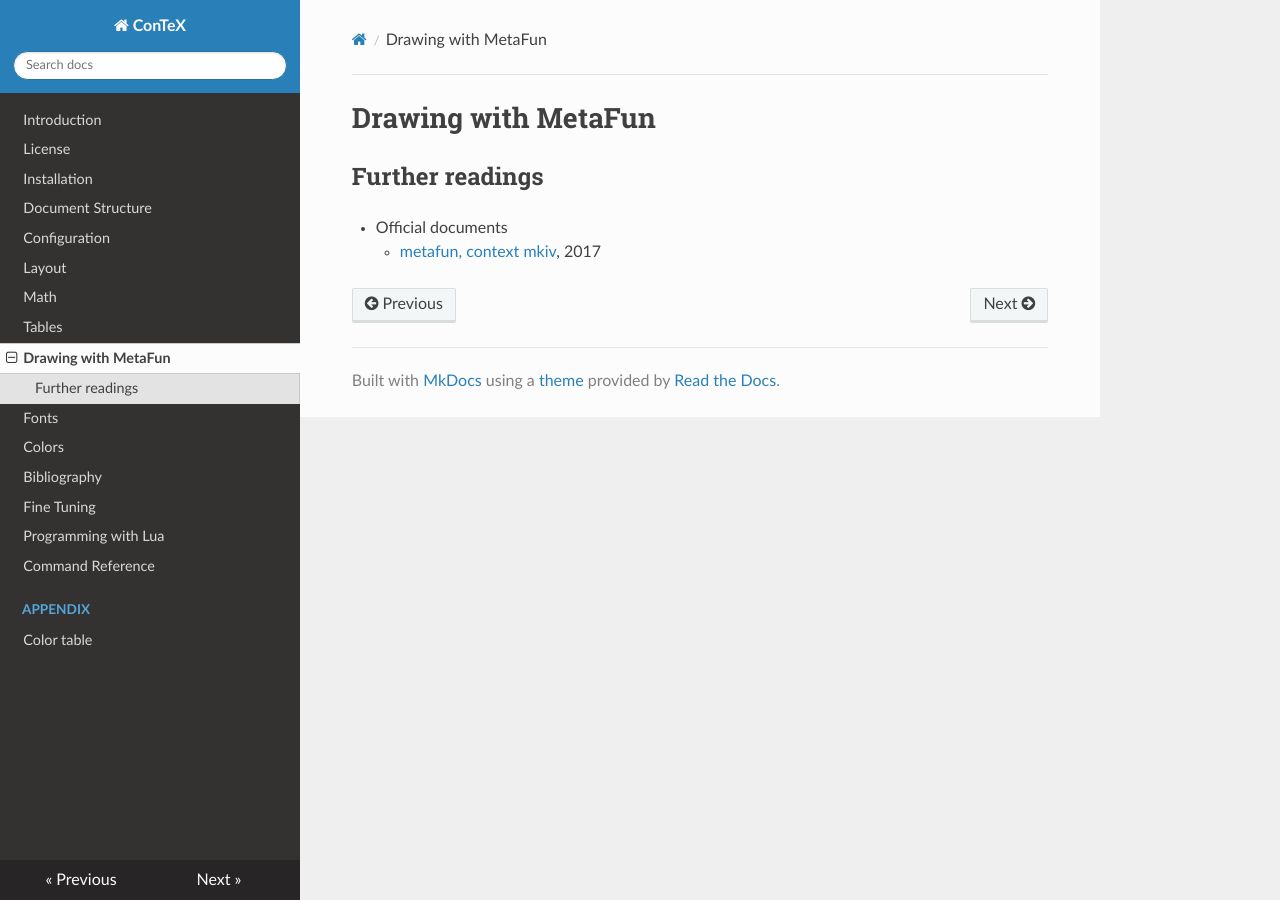
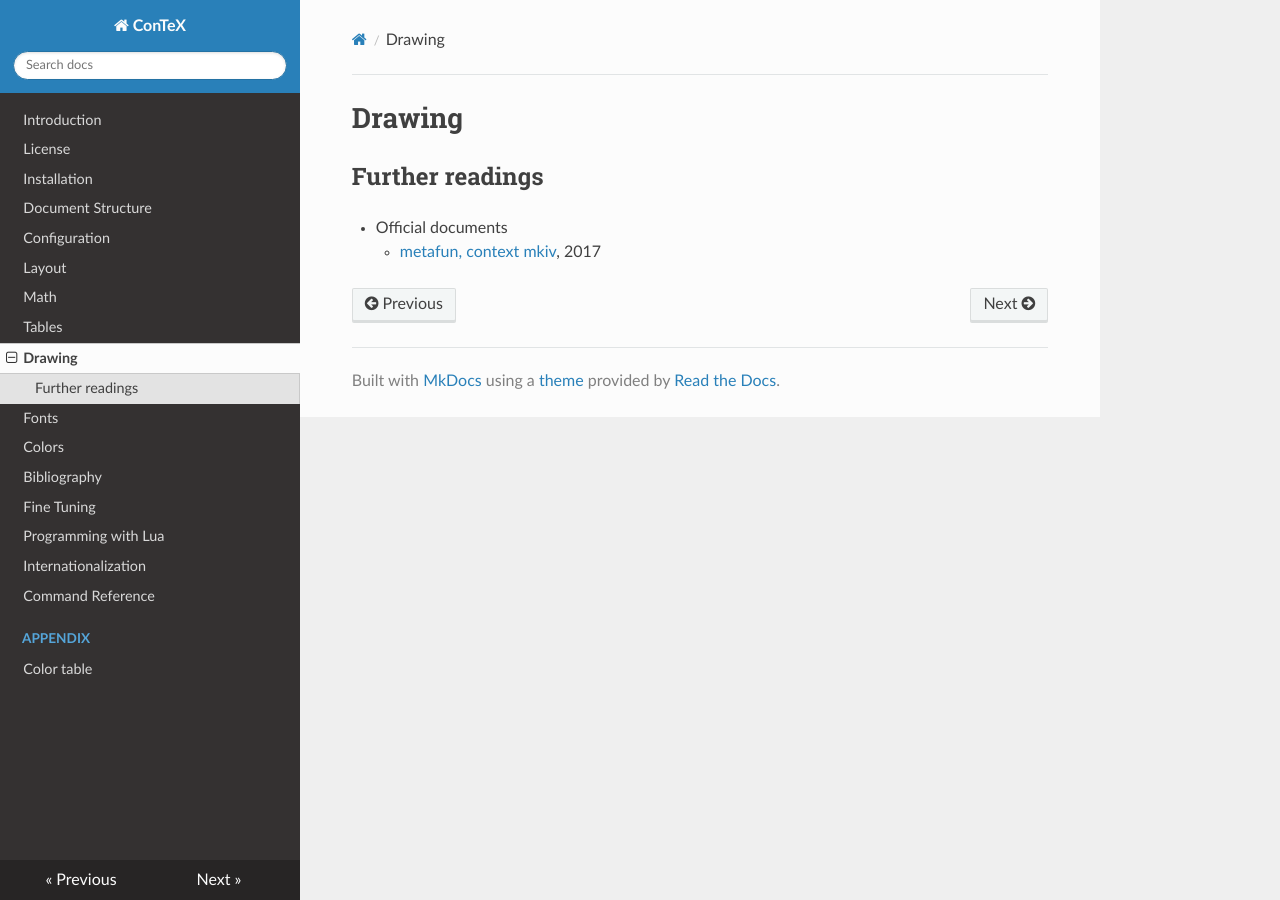
Before and after one commit to champignoom/contex-docs, an MkDocs documentation site: the page built from docs/drawings.md, in a window 1280 px wide. Built offline with MkDocs 1.6.1, drawn with Linux system fonts in a browser that asks for light colours; nearby versions of some CDN libraries.

Commit message:
rename metafun to drawings, add i18n

```diff
--- a/docs/metafun.md
+++ b/docs/drawings.md
@@ -1,4 +1,4 @@
-# Drawing with MetaFun
+# Drawing
 
 ## Further readings
 
--- a/mkdocs.yml
+++ b/mkdocs.yml
@@ -9,12 +9,13 @@ nav:
         - layout.md
         - math.md
         - table.md
-        - metafun.md
+        - drawings.md
         - fonts.md
         - colors.md
         - bibliography.md
         - fine-tuning.md
         - programming-with-lua.md
+        - i18n.md
         - command-reference.md
         - Appendix:
                 - appendix/color-table.md
```
Also changed, not shown: docs/i18n.md (added, +9 -0 lines).
